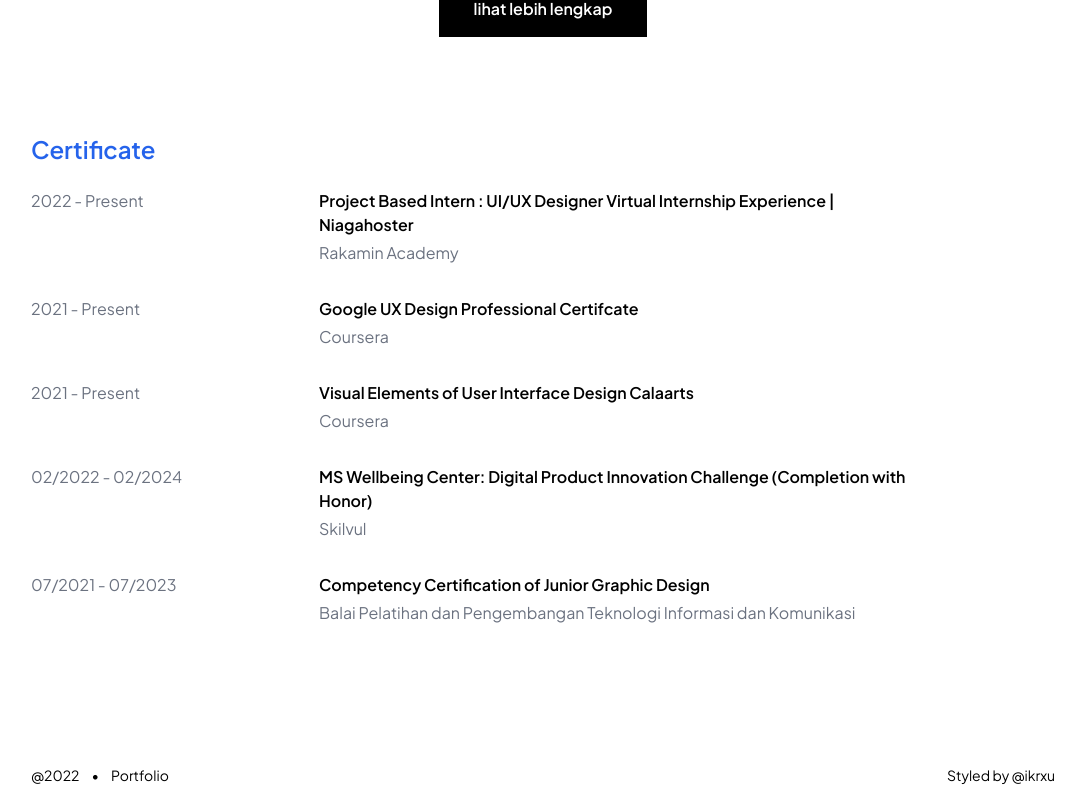
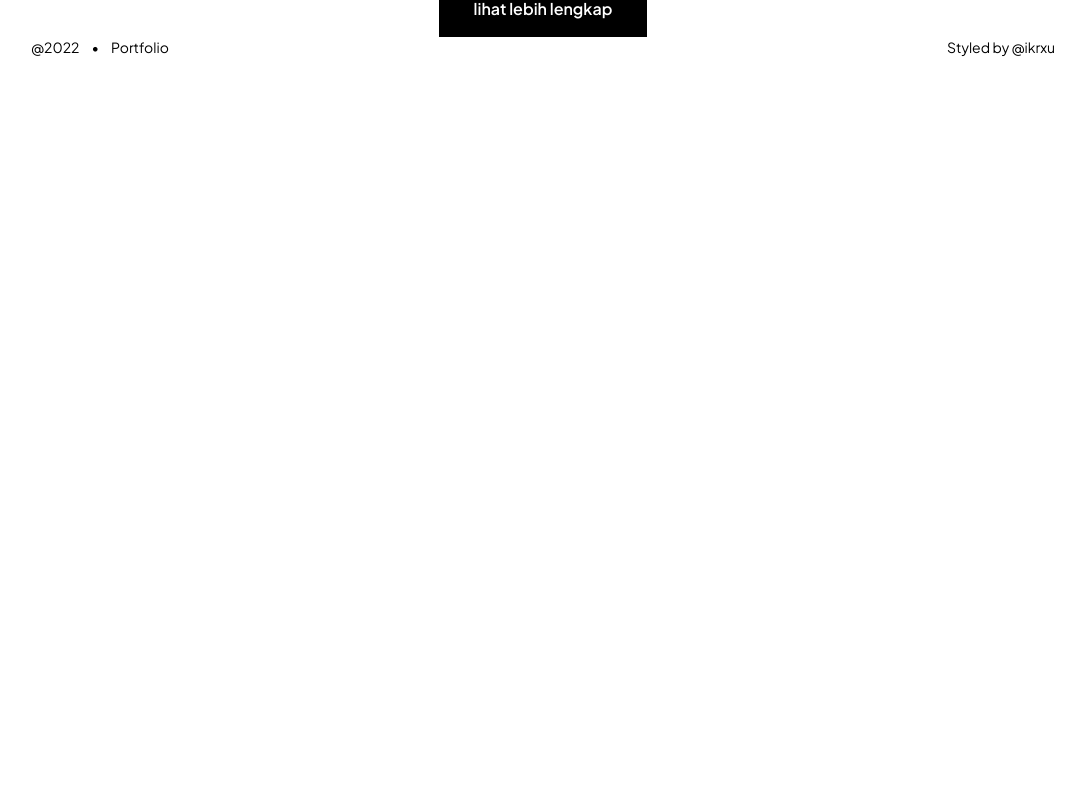
Before and after one commit to salman-setiawan/portweb, a React (Vite) app: page / in a window 1280 px wide. Shown: the part 1799-2600 px from the top of the page, without its empty margins (97-1182 px from the left). After the commit the page ends 1872 px from the top, so only its background shows below. Built offline with nearby package versions, Linux system fonts and the light colour scheme.

Commit message:
remove certificate, update experience

```diff
--- a/src/components/AwardText.jsx
+++ b/src/components/AwardText.jsx
@@ -17,16 +17,16 @@ function AwardText(props) {
       <div className='mt-2 mb-1 text-sm'>
         {props.desc1}
       </div>
-      <div className='mb-1 text-sm'>
+      <div className='mb-3 text-sm'>
         {props.desc2}
       </div>
-      <div className='mb-1 text-sm'>
+      <div className='mb-3 text-sm'>
         {props.desc3}
       </div>
-      <div className='mb-1 text-sm'>
+      <div className='mb-3 text-sm'>
         {props.desc4}
       </div>
-      <div className='mb-1 text-sm'>
+      <div className='mb-3 text-sm'>
         {props.desc5}
       </div>
     </div>
--- a/src/pages/Home.jsx
+++ b/src/pages/Home.jsx
@@ -56,7 +56,7 @@ const Home = () => {
                 </div>
                 <div className='flex flex-col gap-y-5'>
                   <AwardText date='09/22 - Present' title='UI/UX Designer' company='PT. Ghazi Teknologi Indonesia' />
-                  <AwardText date='09/22 - Present' title='UI/UX Designer' company='PT. Ghazi Teknologi Indonesia' />
+                  <AwardText date='02/22 - 07/22' title='UI/UX Designer Internship' company='PT. Media Kreasi Abadi' />
                 </div>
               </div>
               </div>
@@ -65,7 +65,7 @@ const Home = () => {
                   <Button text="lihat lebih lengkap" />
                 </Link>
               </div>
-              <div className="px-8 mt-24">
+              {/* <div className="px-8 mt-24">
                 <div className='flex flex-col items-start'>
                   <div className='mb-6'>
                   <BlueText title='Certificate' />
@@ -78,7 +78,7 @@ const Home = () => {
                     <AwardText date='07/2021 - 07/2023' title='Competency Certification of Junior Graphic Design' company='Balai Pelatihan dan Pengembangan Teknologi Informasi dan Komunikasi' />
                   </div>
                 </div>
-              </div>
+              </div> */}
               <div className='px-8 pb-4'>
                 <Footer date='@2022' copyright='Styled by @ikrxu' />
               </div>
@@ -173,7 +173,7 @@ const Home = () => {
                 <Button text="lihat lebih lengkap" />
               </Link>
             </div>
-            <div className='flex flex-col items-start mt-24'>
+            {/* <div className='flex flex-col items-start mt-24'>
               <div className='mb-6'>
               <BlueText title='Certificate' />
               </div>
@@ -184,7 +184,7 @@ const Home = () => {
                 <AwardText date='02/2022 - 02/2024' title='MS Wellbeing Center: Digital Product Innovation Challenge (Completion with Honor)' company='Skilvul' />
                 <AwardText date='07/2021 - 07/2023' title='Competency Certification of Junior Graphic Design' company='Balai Pelatihan dan Pengembangan Teknologi Informasi dan Komunikasi' />
               </div>
-            </div>
+            </div> */}
             <div className='pb-4'>
               <Footer date='@2022' copyright='Styled by @ikrxu' />
             </div>
```
